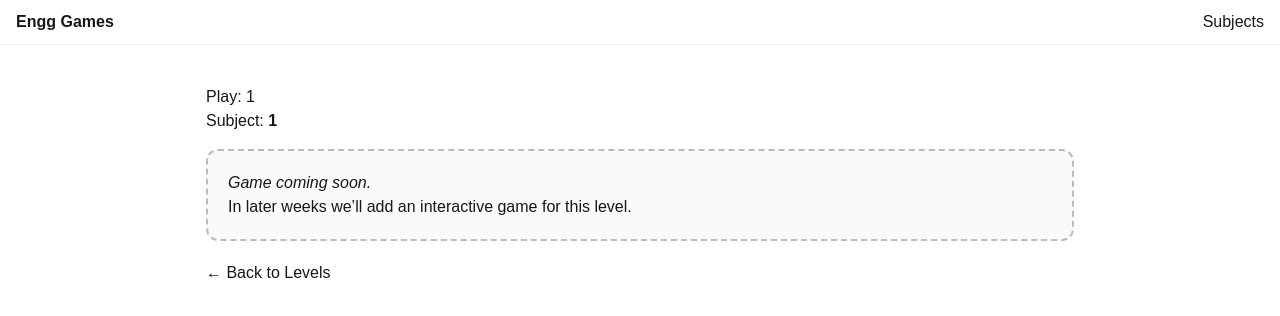
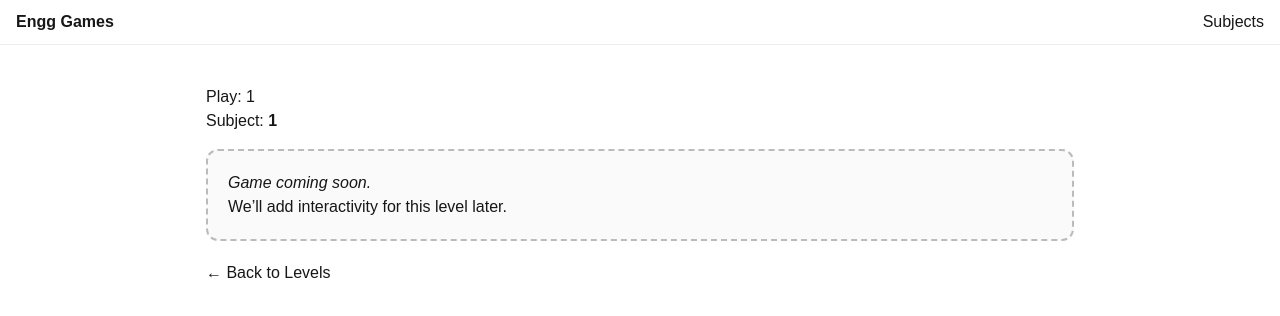
Before and after one commit to suraja-ui/engg-games, a Next.js app: page /play/1/1 in a window 1280 px wide. Shown: the top 316 px of the page. Built offline with nearby package versions, Linux system fonts and the light colour scheme.

Commit message:
Update page.tsx

```diff
--- a/app/play/[subject]/[level]/page.tsx
+++ b/app/play/[subject]/[level]/page.tsx
@@ -3,6 +3,7 @@
 import Link from "next/link";
 import { useParams } from "next/navigation";
 import StackGame from "@/app/components/StackGame";
+import RlcSandbox from "@/app/components/RlcSandbox";
 
 export default function PlayLevelPage() {
   const { subject, level } = useParams<{ subject: string; level: string }>();
@@ -18,9 +19,10 @@ export default function PlayLevelPage() {
         Subject: <strong>{subj.toUpperCase()}</strong>
       </p>
 
-      {/* Switch which game to show based on level */}
       {subj === "cse" && lvl === "stacks" ? (
         <StackGame />
+      ) : subj === "ece" && lvl === "rlc" ? (
+        <RlcSandbox />
       ) : (
         <Placeholder />
       )}
@@ -44,7 +46,7 @@ function Placeholder() {
       }}
     >
       <p><em>Game coming soon.</em></p>
-      <p>In later weeks we’ll add an interactive game for this level.</p>
+      <p>We’ll add interactivity for this level later.</p>
     </div>
   );
 }
```
